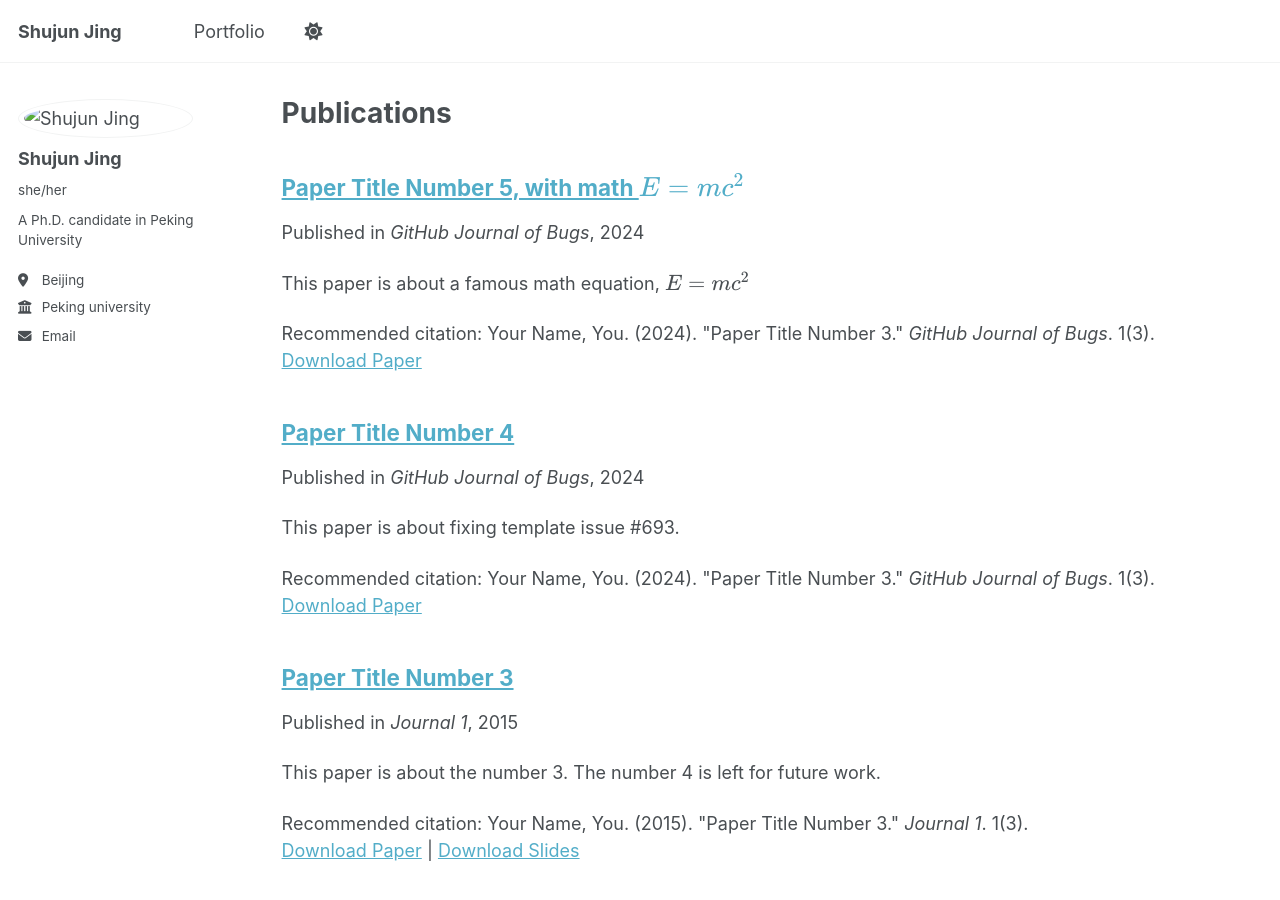
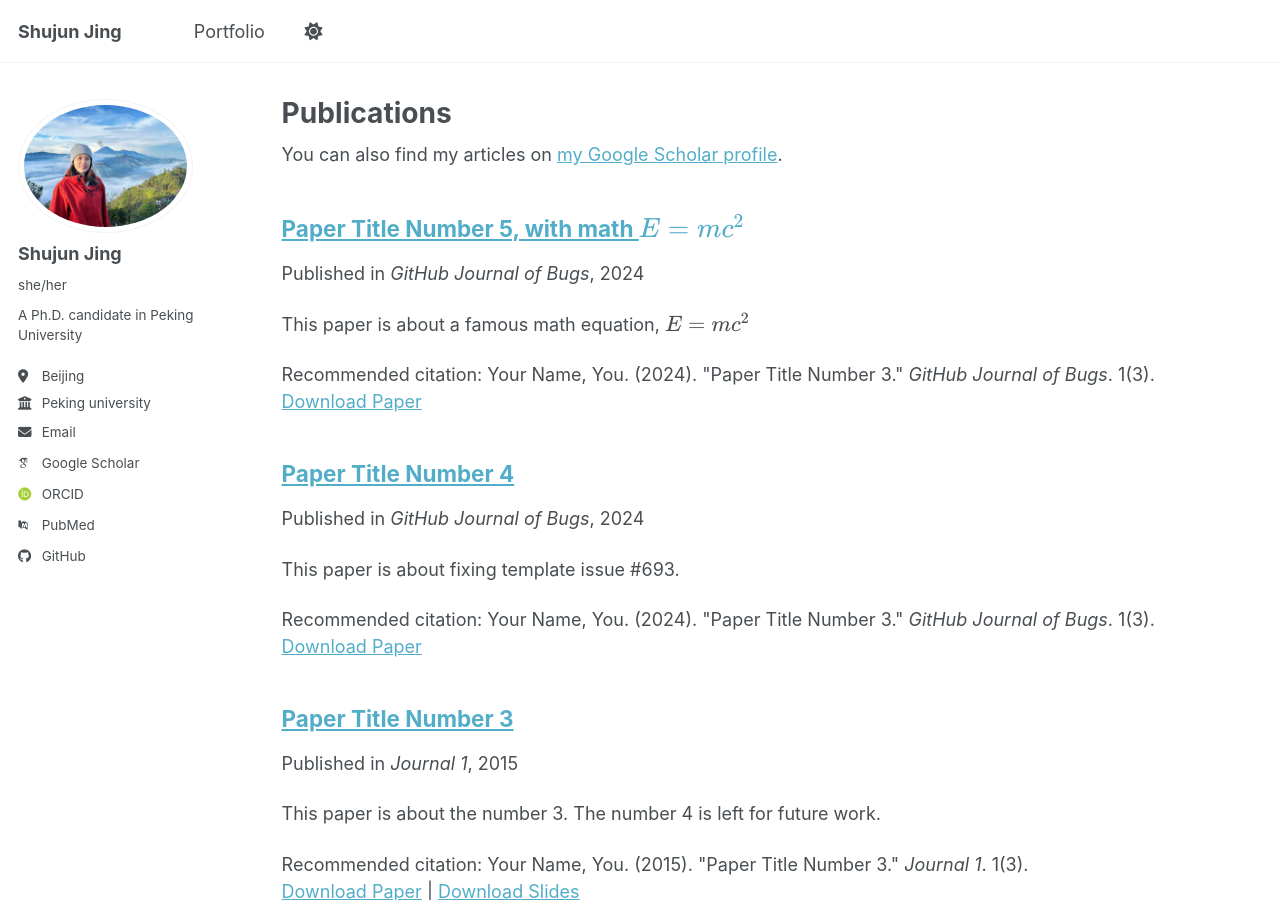
Before and after one commit to JingShujun/JingShujun.github.io, a Jekyll site: the page built from _pages/publications.html, in a window 1280 px wide and 900 px high. Built offline with Jekyll 4.4.1, drawn with Linux system fonts in a browser that asks for light colours; some web fonts are replaced; a script bundle is joined from its source files by our own code; library files that are not in the unit come from our copies.

Commit message:
Update _config.yml

```diff
--- a/_config.yml
+++ b/_config.yml
@@ -23,7 +23,7 @@
 #               Additional customization can be done by editing /_includes/author-profile.html
 author:
   # Biographic information
-  avatar           : "/images/jsj.png"
+  avatar           : "jsj.png"
   name             : "Shujun Jing"
   pronouns         : "she/her"
   bio              : "A Ph.D. candidate in Peking University"
@@ -32,28 +32,28 @@
   uri              : # URL
   email            : "jingshujun25@pku.edu.cn"
 
-  # # Academic websites
-  # academia         : # URL
-  # arxiv            : # URL - Update with the correct link to your profile
-  # googlescholar    : "https://scholar.google.com/citations?user=PS_CX0AAAAAJ"
-  # inspire-hep      : # URL
-  # impactstory      : # URL
-  # orcid            : "https://orcid.org/yourorcidurl"
-  # semantic         : # URL
-  # ssrn             : # URL
-  # pubmed           : "https://www.ncbi.nlm.nih.gov/pubmed/?term=john+snow"
-  # researchgate     : # URL
-  # scopus           : # URL
-  # zotero           : # URL
+  # Academic websites
+  academia         : # URL
+  arxiv            : # URL - Update with the correct link to your profile
+  googlescholar    : "https://scholar.google.com/citations?user=PS_CX0AAAAAJ"
+  inspire-hep      : # URL
+  impactstory      : # URL
+  orcid            : "https://orcid.org/yourorcidurl"
+  semantic         : # URL
+  ssrn             : # URL
+  pubmed           : "https://www.ncbi.nlm.nih.gov/pubmed/?term=john+snow"
+  researchgate     : # URL
+  scopus           : # URL
+  zotero           : # URL
 
 
-  # # Repositories and software development
-  # bitbucket        : # Username - Update with your username on the site
-  # codepen          : # Username
-  # dribbble         : # Username
-  # github           : "academicpages"
-  # kaggle           : # Username
-  # stackoverflow    : # User number or user number and name (i.e., use "1" or "1/jeff-atwood")
+  # Repositories and software development
+  bitbucket        : # Username - Update with your username on the site
+  codepen          : # Username
+  dribbble         : # Username
+  github           : "academicpages"
+  kaggle           : # Username
+  stackoverflow    : # User number or user number and name (i.e., use "1" or "1/jeff-atwood")
 
 #   # Social media
 #   artstation       : # Username
```
